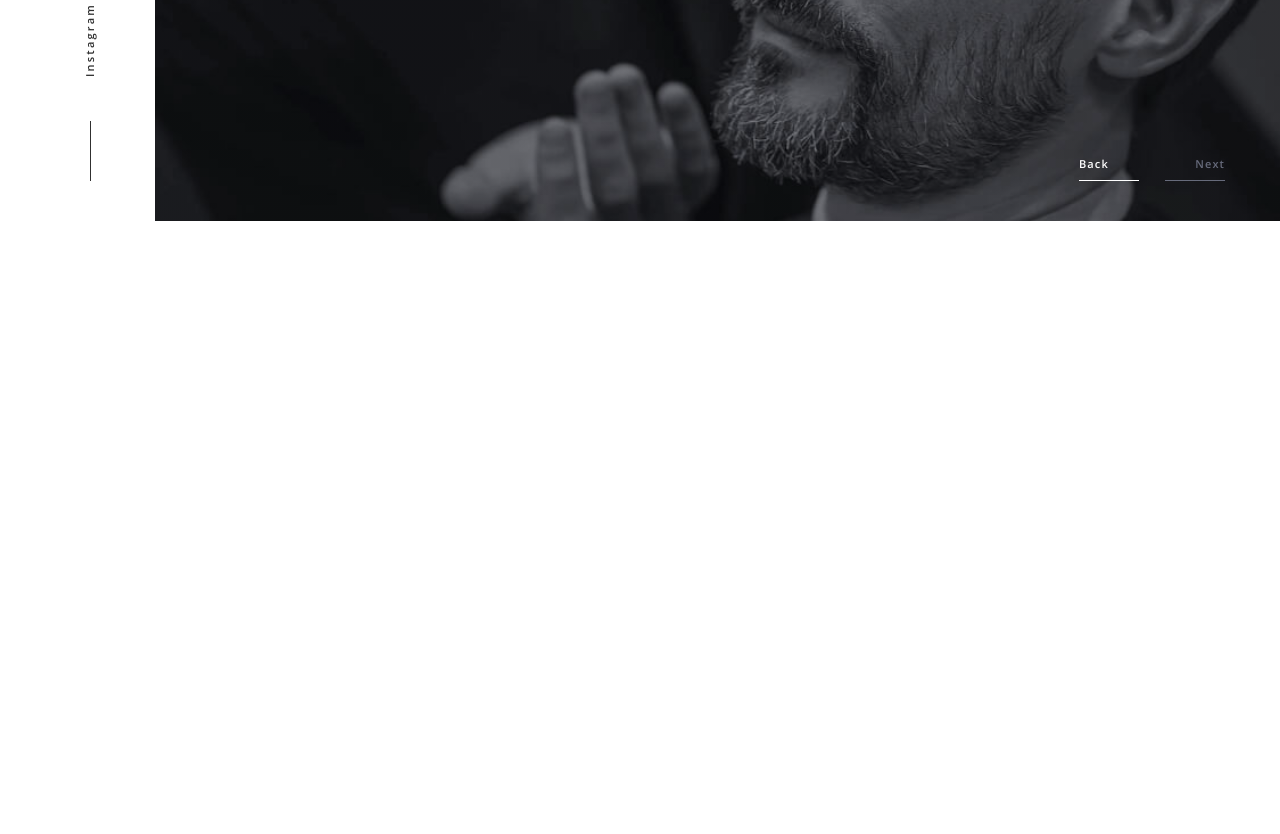
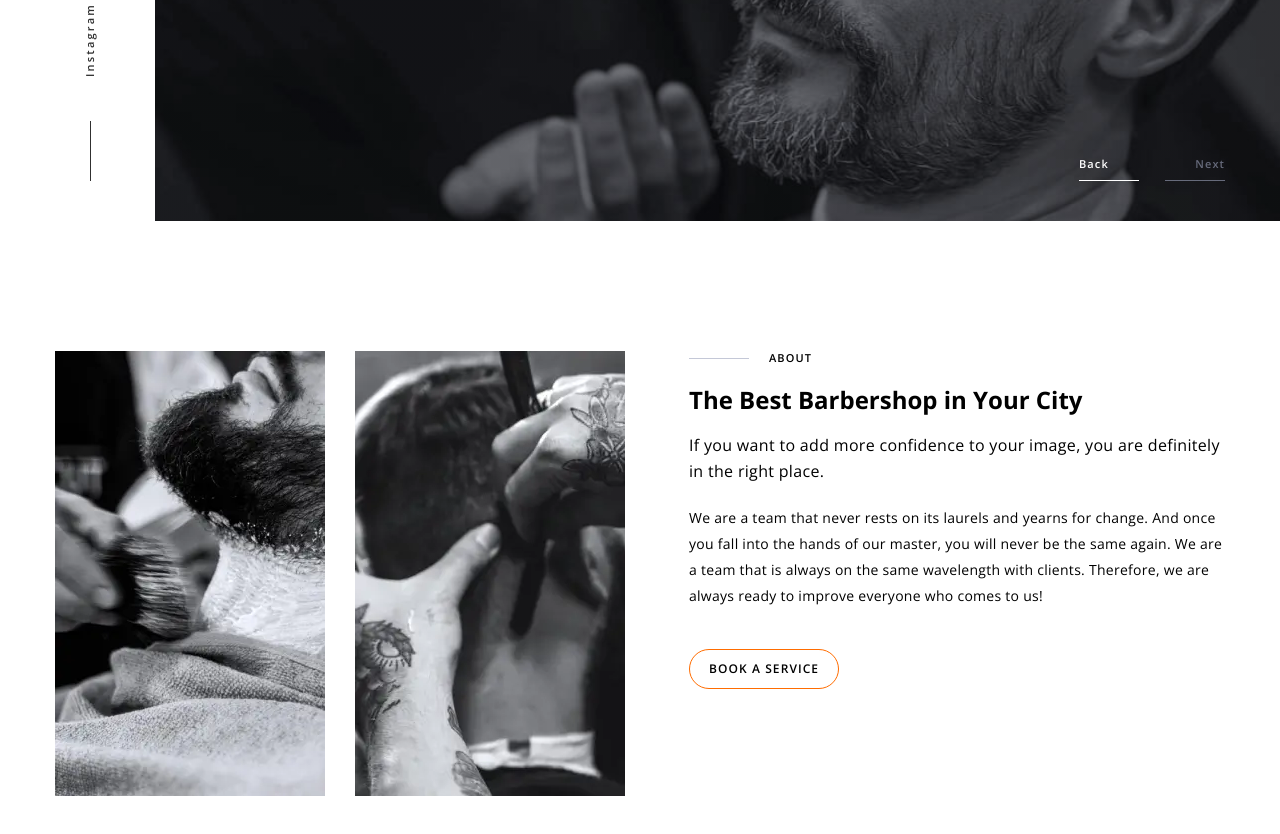
Before and after one commit to yurii-corssa/barbershop, a website built with Vite: page src/index.html in a window 1280 px wide. Shown: the part 496-1330 px from the top of the page. Before the commit the page ends 800 px from the top, so only its background shows below. Built offline with nearby package versions, Linux system fonts and the light colour scheme.

Commit message:
refactor about

```diff
--- /dev/null
+++ b/src/css/about.css
@@ -0,0 +1,67 @@
+.about {
+  display: flex;
+  flex-direction: row-reverse;
+  gap: 30px;
+}
+
+.about__content > :not(:nth-last-child(-n + 2)) {
+  margin-bottom: 20px;
+}
+
+.about__content > :nth-last-child(2) {
+  margin-bottom: 40px;
+}
+
+.about__subtitle {
+  line-height: 162.5%; /* 26/16 */
+  letter-spacing: 0.02em;
+}
+
+.about__description {
+  font-size: 14px;
+  line-height: 185.71%; /* 26/14 */
+  letter-spacing: 0.02em;
+}
+
+@media only screen and (max-width: 767px) {
+  .about__images {
+    display: none;
+  }
+}
+
+@media only screen and (min-width: 768px) {
+  .about__images {
+    display: flex;
+    gap: 30px;
+  }
+}
+
+@media only screen and (min-width: 768px) and (max-width: 1279px) {
+  .about__image-item {
+    width: 330px;
+    height: 235px;
+    overflow: hidden;
+  }
+
+  .about__images {
+    flex-direction: column;
+  }
+}
+
+@media only screen and (max-width: 1279px) {
+  .about__title {
+    font-size: 28px;
+    line-height: 117.86%; /* 33/28 */
+  }
+}
+
+@media only screen and (min-width: 1280px) {
+  .about {
+    gap: 64px;
+  }
+  .about__image-item {
+    width: 270px;
+    height: 445px;
+    overflow: hidden;
+  }
+}
--- a/src/css/reset.css
+++ b/src/css/reset.css
@@ -32,6 +32,7 @@ button {
 
 img {
   display: block;
-  max-width: 100%;
-  height: auto;
+  width: 100%;
+  height: 100%;
+  object-fit: cover;
 }
--- a/src/css/style.css
+++ b/src/css/style.css
@@ -2,3 +2,4 @@
 @import url("./base.css");
 @import url("./header.css");
 @import url("./hero.css");
+@import url("./about.css");
--- a/src/index.html
+++ b/src/index.html
@@ -21,6 +21,7 @@
     <main>
       <load src="/partials/header.html" />
       <load src="/partials/hero.html" />
+      <load src="/partials/about.html" />
     </main>
     <script type="module" src="/main.js"></script>
   </body>
--- /dev/null
+++ b/src/partials/about.html
@@ -0,0 +1,101 @@
+<section class="about section" id="about">
+  <div class="about__content">
+    <p class="about__label label">about</p>
+
+    <h2
+      class="about__title title"
+      data-aos="fade-left"
+      data-aos-easing="ease"
+      data-aos-duration="600"
+    >
+      The Best Barbershop in Your City
+    </h2>
+
+    <p
+      class="about__subtitle dark-second-text"
+      data-aos="fade-up"
+      data-aos-easing="ease"
+      data-aos-duration="600"
+    >
+      If you want to add more confidence to your image, you are definitely in
+      the right place.
+    </p>
+
+    <p
+      class="about__description dark-second-text"
+      data-aos="fade-up"
+      data-aos-easing="ease"
+      data-aos-duration="600"
+      data-aos-delay="100"
+    >
+      We are a team that never rests on its laurels and yearns for change. And
+      once you fall into the hands of our master, you will never be the same
+      again. We are a team that is always on the same wavelength with clients.
+      Therefore, we are always ready to improve everyone who comes to us!
+    </p>
+
+    <button class="cta-btn">book a service</button>
+  </div>
+
+  <ul class="about__images">
+    <li class="about__image-item">
+      <picture>
+        <source
+          srcset="
+            /img/main-page/about/haircut-beard-tablet.webp    1x,
+            /img/main-page/about/haircut-beard-tablet@2x.webp 2x,
+            /img/main-page/about/haircut-beard-tablet@3x.webp 3x
+          "
+          media="(max-width: 1279px)"
+          type="image/webp"
+        />
+        <source
+          srcset="
+            /img/main-page/about/haircut-beard-desktop.webp    1x,
+            /img/main-page/about/haircut-beard-desktop@2x.webp 2x,
+            /img/main-page/about/haircut-beard-desktop@3x.webp 3x
+          "
+          media="(min-width: 1280px)"
+          type="image/webp"
+        />
+        <img
+          class="about__image"
+          src="/img/main-page/about/haircut-beard-tablet.webp"
+          alt="Haircut of a beard"
+          loading="lazy"
+        />
+      </picture>
+    </li>
+
+    <li class="about__image-item">
+      <picture>
+        <source
+          srcset="
+            /img/main-page/about/haircut-head-tablet.webp    1x,
+            /img/main-page/about/haircut-head-tablet@2x.webp 2x,
+            /img/main-page/about/haircut-head-tablet@3x.webp 3x
+          "
+          media="(max-width: 1279px)"
+          type="image/webp"
+        />
+
+        <source
+          srcset="
+            img/main-page/about/haircut-head-desktop.webp    1x,
+            img/main-page/about/haircut-head-desktop@2x.webp 2x,
+            img/main-page/about/haircut-head-desktop@3x.webp 3x
+          "
+          media="(min-width: 1280px)"
+          type="image/webp"
+        />
+
+        <img
+          class="about__image"
+          src="/img/main-page/about/haircut-head-tablet.webp"
+          alt="Haircut of the head"
+          loading="lazy"
+        />
+      </picture>
+    </li>
+  </ul>
+</section>
```
